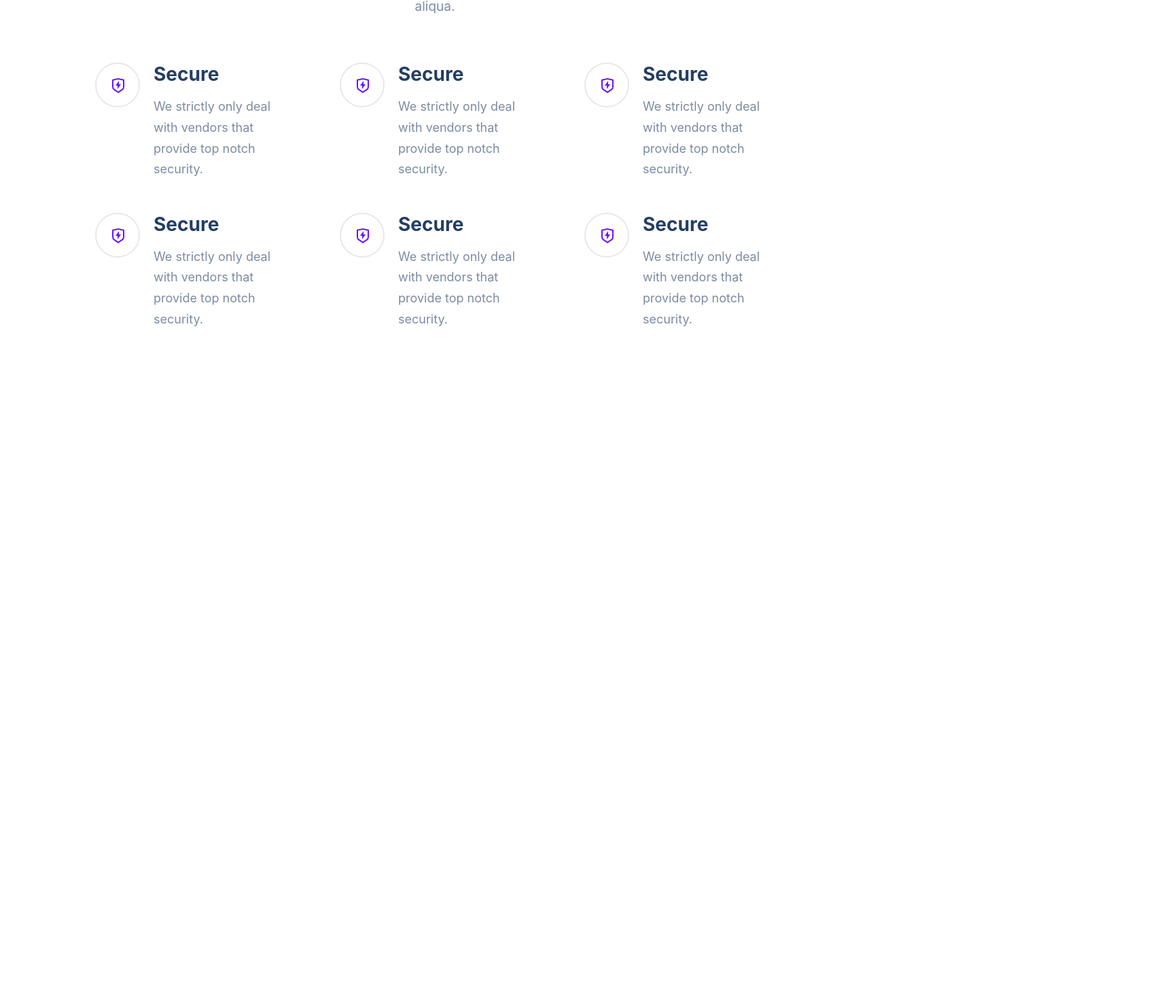
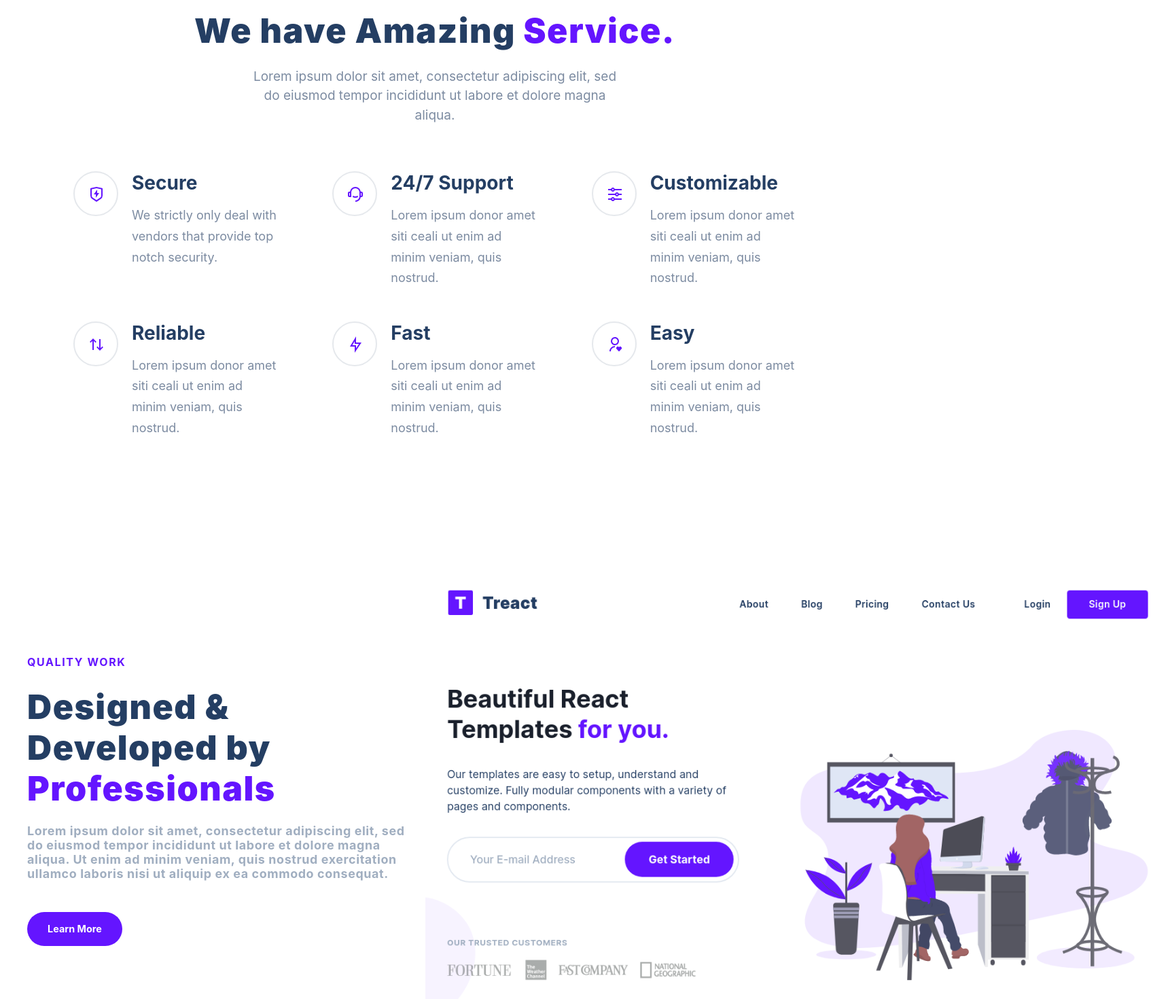
Before and after one commit to YandelH/3rd-proyect, a plain HTML site: page index.html in a window 1280 px wide. Shown: the part 1010-2480 px from the top of the page at 68% size, 1719 px wide, since content can reach past the window. Before the commit the page ends 1547 px from the top, so only its background shows below. Drawn offline with Linux system fonts and the light colour scheme.

Commit message:
working..

```diff
--- a/index.html
+++ b/index.html
@@ -82,47 +82,49 @@
                     </div>
                       <div class="service">
                         <figure class="services__img--wrapper">
-                          <img src="./treact__assets/treact__secure--icon.svg" class="service__img" alt="">
+                          <img src="./treact__assets/24:7 support.svg" class="service__img" alt="">
                         </figure>
                         <div class="service__content">
-                          <h3 class="service__content--title">Secure</h3>
-                          <p class="service__content--para">We strictly only deal with vendors that provide top notch security.</p>
+                          <h3 class="service__content--title">
+                            24/7 Support</h3>
+                          <p class="service__content--para">Lorem ipsum donor amet siti ceali ut enim ad minim veniam, quis nostrud.</p>
                         </div>
                       </div>
                         <div class="service">
                           <figure class="services__img--wrapper">
-                            <img src="./treact__assets/treact__secure--icon.svg" class="service__img" alt="">
+                            <img src="./treact__assets/customizable--img.svg" class="service__img" alt="">
                           </figure>
                           <div class="service__content">
-                            <h3 class="service__content--title">Secure</h3>
-                            <p class="service__content--para">We strictly only deal with vendors that provide top notch security.</p>
+                            <h3 class="service__content--title">
+                              Customizable</h3>
+                            <p class="service__content--para">Lorem ipsum donor amet siti ceali ut enim ad minim veniam, quis nostrud.</p>
                           </div>
                         </div>
                           <div class="service">
                             <figure class="services__img--wrapper">
-                              <img src="./treact__assets/treact__secure--icon.svg" class="service__img" alt="">
+                              <img src="./treact__assets/reliable--img.svg" class="service__img" alt="">
                             </figure>
                             <div class="service__content">
-                              <h3 class="service__content--title">Secure</h3>
-                              <p class="service__content--para">We strictly only deal with vendors that provide top notch security.</p>
+                              <h3 class="service__content--title">Reliable</h3>
+                              <p class="service__content--para">Lorem ipsum donor amet siti ceali ut enim ad minim veniam, quis nostrud.</p>
                             </div>
                           </div>
                             <div class="service">
                               <figure class="services__img--wrapper">
-                                <img src="./treact__assets/treact__secure--icon.svg" class="service__img" alt="">
+                                <img src="./treact__assets/fast--img.svg" class="service__img" alt="">
                               </figure>
                               <div class="service__content">
-                                <h3 class="service__content--title">Secure</h3>
-                                <p class="service__content--para">We strictly only deal with vendors that provide top notch security.</p>
+                                <h3 class="service__content--title">Fast</h3>
+                                <p class="service__content--para">Lorem ipsum donor amet siti ceali ut enim ad minim veniam, quis nostrud.</p>
                               </div>
                             </div>
                               <div class="service">
                                 <figure class="services__img--wrapper">
-                                  <img src="./treact__assets/treact__secure--icon.svg" class="service__img" alt="">
+                                  <img src="./treact__assets/easy--img.svg" class="service__img" alt="">
                                 </figure>
                                 <div class="service__content">
-                                  <h3 class="service__content--title">Secure</h3>
-                                  <p class="service__content--para">We strictly only deal with vendors that provide top notch security.</p>
+                                  <h3 class="service__content--title">Easy</h3>
+                                  <p class="service__content--para">Lorem ipsum donor amet siti ceali ut enim ad minim veniam, quis nostrud.</p>
                                 </div>
                               </div>
                            </div>
@@ -130,6 +132,23 @@
                   </div>
               </div>
            </section>
+
+           <section id="quality-work">
+            <div class="container">
+              <div class="row section__wrapper">
+                <div class="qw__main--title">
+                  <span class="purple qw__word">QUALITY WORK</span>
+                  <h2 class="qw__title">Designed & Developed by <span class="purple">Professionals</span></h2>
+                  <p class="qw__title--para">
+                    Lorem ipsum dolor sit amet, consectetur adipiscing elit, sed do eiusmod tempor incididunt ut labore et dolore magna aliqua. Ut enim ad minim veniam, quis nostrud exercitation ullamco laboris nisi ut aliquip ex ea commodo consequat.</p>
+                    <button class="qw__btn">Learn More</button>
+                  </div>
+                    <figure class="qw__img">
+                      <img src="./treact__assets/background-borders.png">
+                    </figure>
+              </div>
+            </div>
+           </section>
         </main>
   </body>
 </html>
--- a/styles.css
+++ b/styles.css
@@ -66,7 +66,8 @@ p{
 }
 
 .container{
-    margin: 0 36px;
+    padding: 80px 0;
+    margin: 30px;
 }
 
 /*
@@ -320,7 +321,7 @@ Services
     max-width: 1200px;
     display: flex;
     flex-wrap: wrap;
-    padding: 0 32px;
+    padding: 0 px;
 }
 
 .services__container{
@@ -361,3 +362,85 @@ Services
     line-height: 1.7;
     max-width: 225px;
 }
+
+/*
+
+Quality Work
+
+*/
+
+.qw__container{
+    width: 100%;
+    max-width: 1200px;
+    margin: 0 auto;
+    flex-direction: column;
+}
+
+.qw__main--title{
+    font-weight: bold;
+    letter-spacing: 1.5px;
+    margin-bottom: 20px;
+    display: flex;
+    flex-direction: column;
+    width: 50%;
+}
+
+.qw__word{
+    font-weight: 700;
+    text-transform: uppercase;
+    letter-spacing: 0.1em;
+    --tw-text-opacity: 1;
+}
+
+.qw__title{
+    padding-top: 26px;
+    font-size: 50px;
+    text-decoration: bold;
+    letter-spacing: 0.03em;
+}
+
+.qw__title--para{
+    font-size: 1.12rem;
+    padding-top: 2rem;
+    padding-bottom: 2rem;
+    letter-spacing: 0.6px;
+    color: rgb(160, 174, 192);
+    display: flex;
+    align-items: center;
+    padding: 14px 14px 14px 0;
+    margin-top: 8px;
+}
+
+.qw__btn{
+    position: relative;
+    right: 0;
+    top: 0;
+    bottom: 0;
+    width: 140px;
+    height: 50px;
+    margin-left: 0px;
+    margin-right: 0px;
+    margin-top: 2rem;
+    display: flex;
+    align-items: center;
+    justify-content: center;
+    background-color: rgb(100, 21, 255);
+    color: white;
+    border: none;
+    border-radius: 9999px;
+    font-weight: 700;
+    font-size: 90%;
+    margin-right: 8px;
+    cursor: pointer;
+    transition: all 300ms ease;
+}
+
+.section__wrapper{
+    display: flex;
+    align-items: center;
+    padding: 28px 28px 28px 0;
+}
+
+.qw__img{
+    width: 50%;
+}
```
